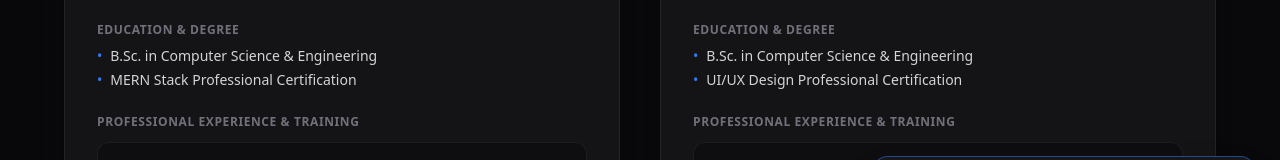
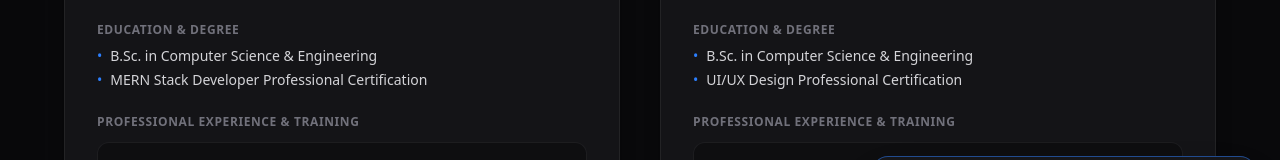
Before and after one commit to injamamulhoqtamim-bit/zyntrix-marketing, a Next.js app: page / in a window 1280 px wide. Both pictures are taken after a click on the button "See Team Information". Shown: the part 2055-2215 px from the top of the page. Built offline with nearby package versions, Linux system fonts and the light colour scheme.

Commit message:
team title change

```diff
--- a/src/components/Team.js
+++ b/src/components/Team.js
@@ -9,7 +9,7 @@ const teamMembers = [
     image: '/member1.png',
     education: [
       'B.Sc. in Computer Science & Engineering',
-      'MERN Stack Professional Certification',
+      'MERN Stack Developer Professional Certification',
     ],
     skills: ['HTML', 'CSS', 'JavaScript', 'BetterAuth', 'React', 'Next.js', 'Node.js', 'Tailwind CSS','MongoDB','Express.js','DaisyUI','Git', 'GitHub','Digital Marketing', 'UI/UX'],
     experience: [
```
